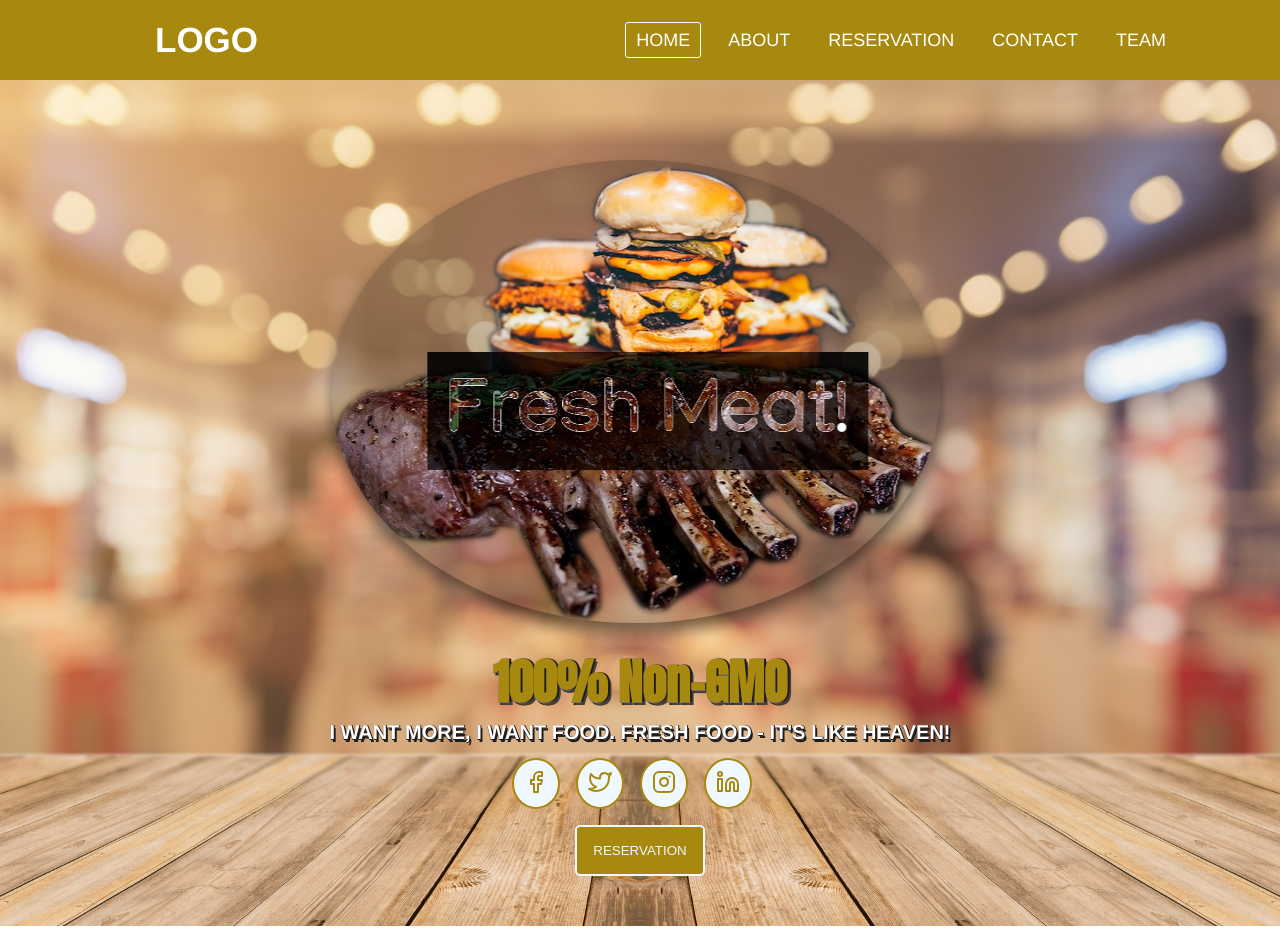
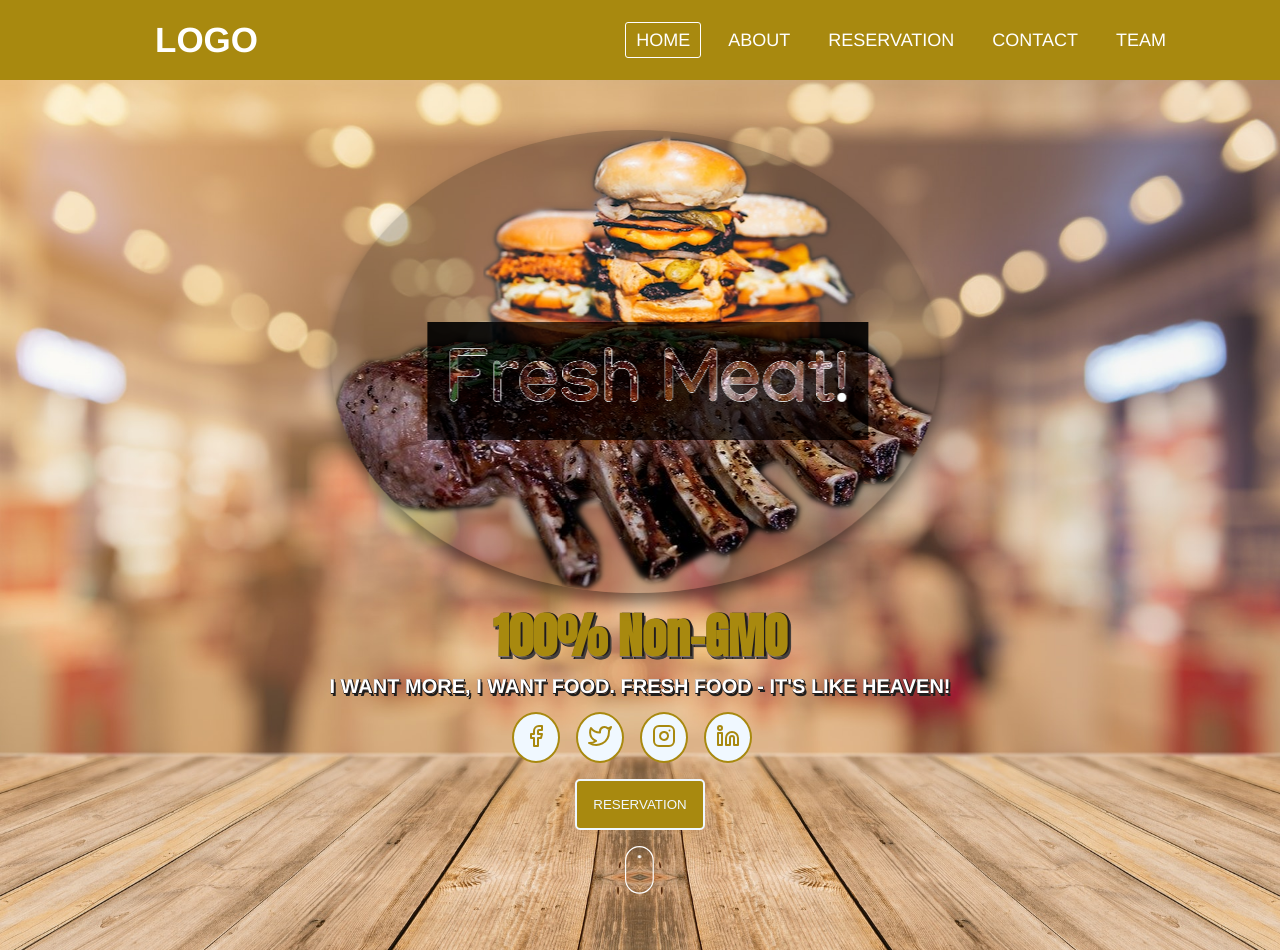
Before and after one commit to eevan7a9/freshmeat-restaurant-e7a9, a Vue app in the folder frontend-restaurant/: page /#/ in a window 1280 px wide. Before the commit the page ends 926 px from the top, so only its background shows below. Built offline with nearby package versions, Linux system fonts and the light colour scheme.

Commit message:
mouse icons

```diff
--- a/frontend-restaurant/src/components/home/Showcase.vue
+++ b/frontend-restaurant/src/components/home/Showcase.vue
@@ -9,6 +9,19 @@
     </div>
     <SocialIcons />
     <button>Reservation</button>
+    <p class="mouse-wrapper">
+      <svg
+        class="mouse"
+        xmlns="http://www.w3.org/2000/svg"
+        viewBox="0 0 76 130"
+        preserveAspectRatio="xMidYMid meet"
+      >
+        <g fill="none" fill-rule="evenodd">
+          <rect width="70" height="118" x="1.5" y="1.5" stroke="#FFF" stroke-width="3" rx="36" />
+          <circle class="scroll" cx="36.5" cy="31.5" r="4.5" fill="#FFF" />
+        </g>
+      </svg>
+    </p>
   </div>
 </template>
 <script>
@@ -21,9 +34,10 @@
 };
 </script>
 <style lang="scss" scoped>
+$mainColor: #a8890f;
 .showcase-wrapper {
-  padding: 80px 0 50px 0;
-  min-height: calc(100vh - 210px);
+  padding: 50px 0 50px 0;
+  min-height: calc(100vh - 180px);
   background-image: url("~@/assets/images/bg-restaurant.jpg");
   background-size: cover;
   align-items: center;
@@ -46,10 +60,10 @@
   }
   .showcase-texts {
     h1 {
-      padding-top: 2rem;
+      padding-top: 1rem;
       font-family: "Anton", sans-serif;
       font-size: 3rem;
-      color: #a8890f;
+      color: $mainColor;
       text-shadow: 2px 0 #221d1d, 0 1px #827373, 3.5px 3px #443f3c,
         2px 3px #201f1e;
     }
@@ -63,7 +77,7 @@
     }
   }
   button {
-    background: #a8890f;
+    background: $mainColor;
     color: aliceblue;
     padding: 1rem;
     border: 2px solid aliceblue;
@@ -74,8 +88,8 @@
   button:hover {
     background: aliceblue;
     transition: 1s;
-    color: #a8890f;
-    border-color: #a8890f;
+    color: $mainColor;
+    border-color: $mainColor;
     padding-left: 2rem;
     font-weight: 700;
     padding-right: 2rem;
@@ -94,5 +108,42 @@
       transform: translatex(0px);
     }
   }
+  .mouse-wrapper {
+    margin-top: 1rem;
+    .mouse {
+      max-width: 30px;
+      width: 100%;
+      height: auto;
+    }
+
+    .scroll {
+      animation-name: scroll;
+      animation-duration: 1.5s;
+      animation-timing-function: cubic-bezier(0.65, -0.55, 0.25, 1.5);
+      animation-iteration-count: infinite;
+      transform-origin: 50% 20.5px;
+      will-change: transform, opacity;
+      opacity: 1;
+    }
+
+    .scroll-link {
+      position: absolute;
+      bottom: 1rem;
+      left: 50%;
+      transform: translateX(-50%);
+    }
+  }
+
+  @keyframes scroll {
+    0%,
+    20% {
+      transform: translateY(0) scaleY(1);
+    }
+
+    100% {
+      transform: translateY(36px) scaleY(2);
+      opacity: 0;
+    }
+  }
 }
 </style>
```
